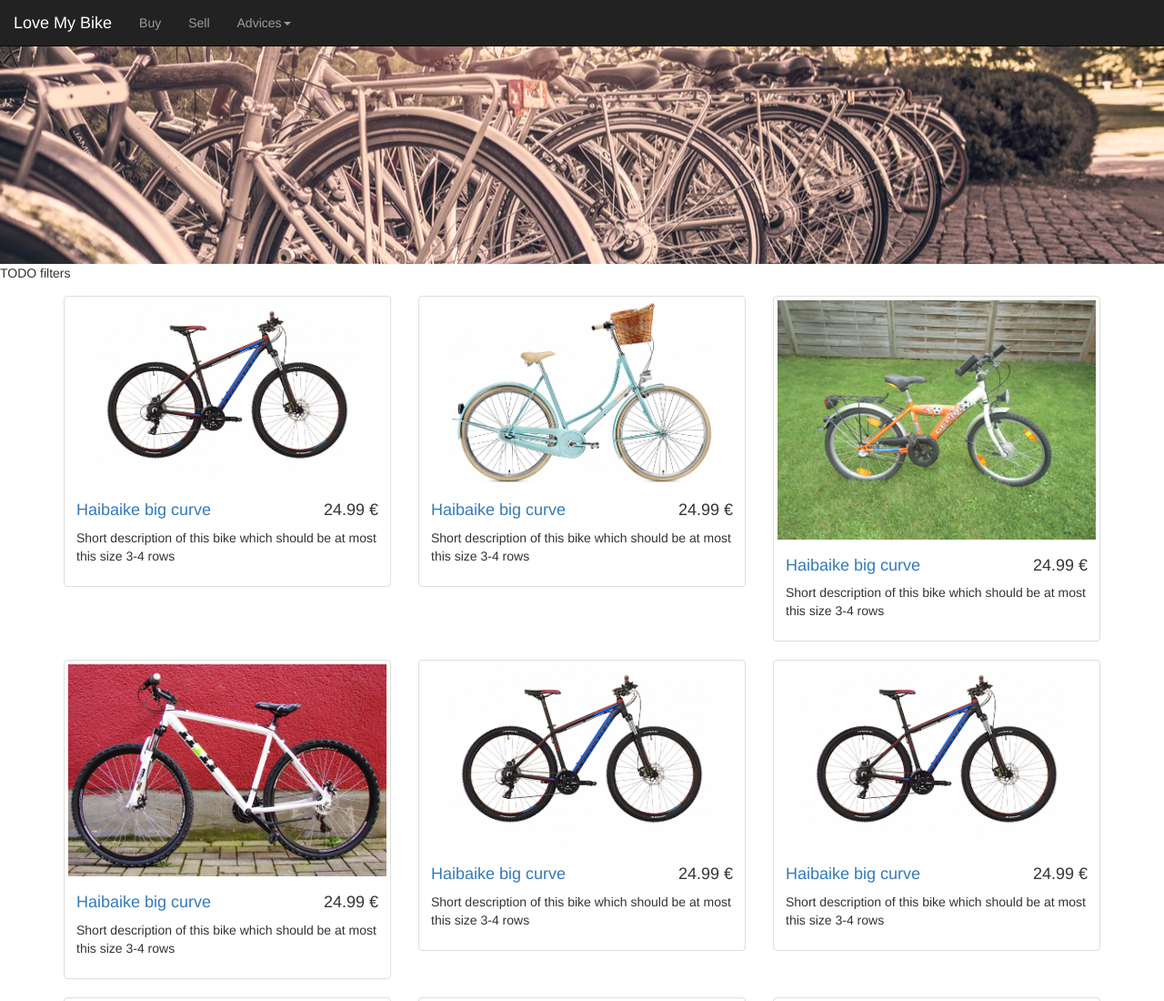
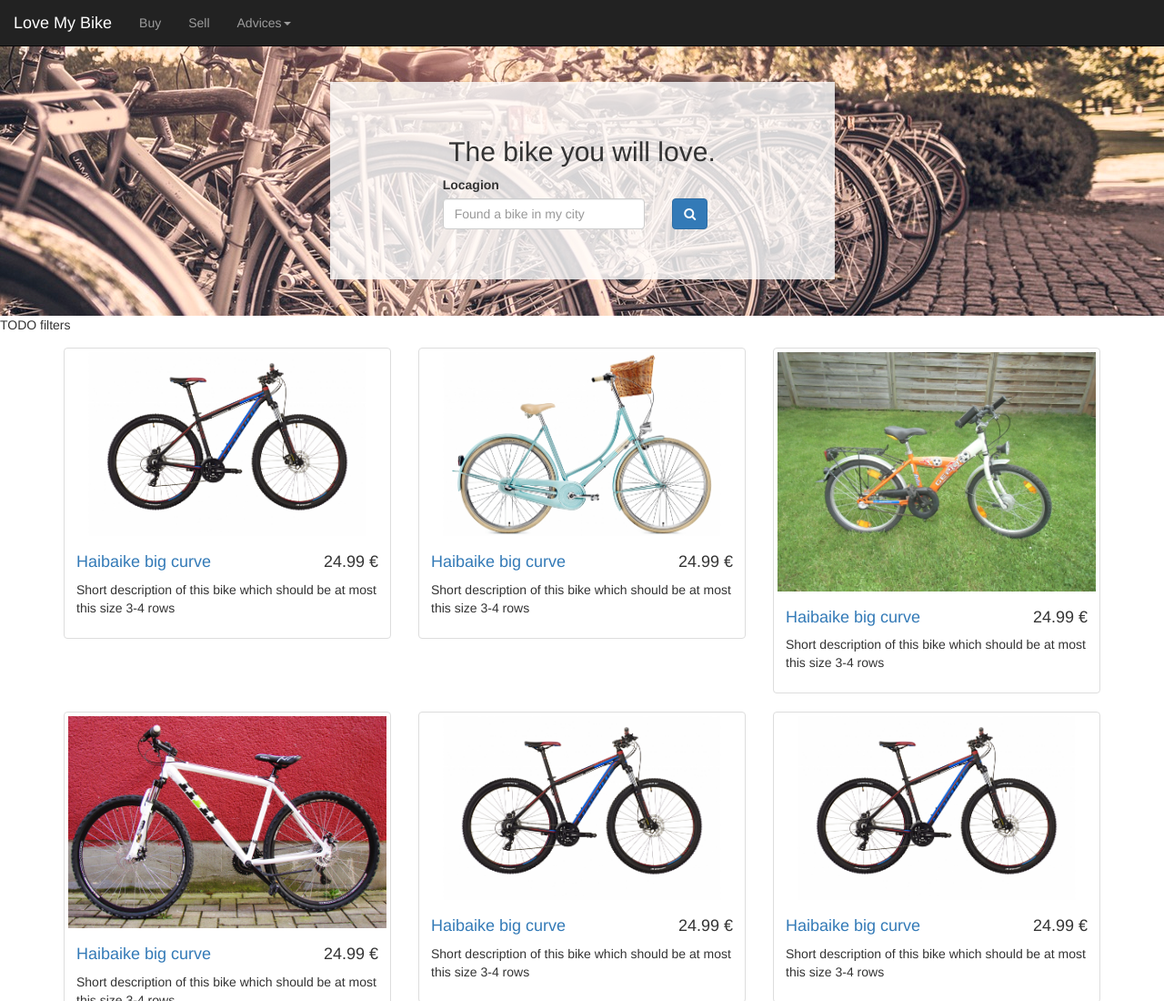
Before and after one commit to dgyordanov/lovemybike_frontend, a plain HTML site: page mockup/index.html in a window 1280 px wide. Shown: the top 1100 px of the page at 91% size. Drawn offline with nearby package versions, Linux system fonts and the light colour scheme.

Commit message:
Added location filter
Signed-off-by: Diyan Yordanov <diyan.yordanov@takeaway.com>

```diff
--- a/mockup/css/style.css
+++ b/mockup/css/style.css
@@ -9,11 +9,21 @@
 }
 
 
-
 .bike-section-image {
 	background: center center url('../img/top.jpg') no-repeat;
 	background-size: cover;
-	padding: 120px 0;
+
+}
+
+.location-box {
+    background-color: rgba(255,255,255,0.8);
+    padding: 40px;
+    margin-top: 40px;
+    margin-bottom: 40px;
+}
+
+.location-form-button {
+	margin-top: 25px;
 }
 
 .footer{
--- a/mockup/index.html
+++ b/mockup/index.html
@@ -58,9 +58,28 @@
     </nav> <!-- navbar -->
 
     <div class="container-fluid bike-section-image">
-        <!--div class="white-strong container">
-            The right bike<br>for you
-        </div-->
+       <div class="container">
+        <div class="row">
+          <div class="col-lg-6 col-lg-offset-3">
+            <div class="location-box">
+              <h2 class="heading, text-center">The bike you will love</span>.</h2>
+              <form method="get" action="#">
+                  <div class="row">
+                    <div class="col-sm-6 col-lg-offset-2">
+                      <div class="form-group">
+                        <label for="location">Locagion</label>
+                        <input id="location" name="location" placeholder="Found a bike in my city" class="form-control" type="text">
+                      </div>
+                    </div>
+                    <div class="col-sm-2">
+                      <button type="submit" name="submit" class="btn btn-primary location-form-button"><i class="fa fa-search"></i></button>
+                    </div>
+                  </div>
+              </form>
+            </div>
+          </div>
+        </div>
+      </div>
     </div>
 
     <div>
```
